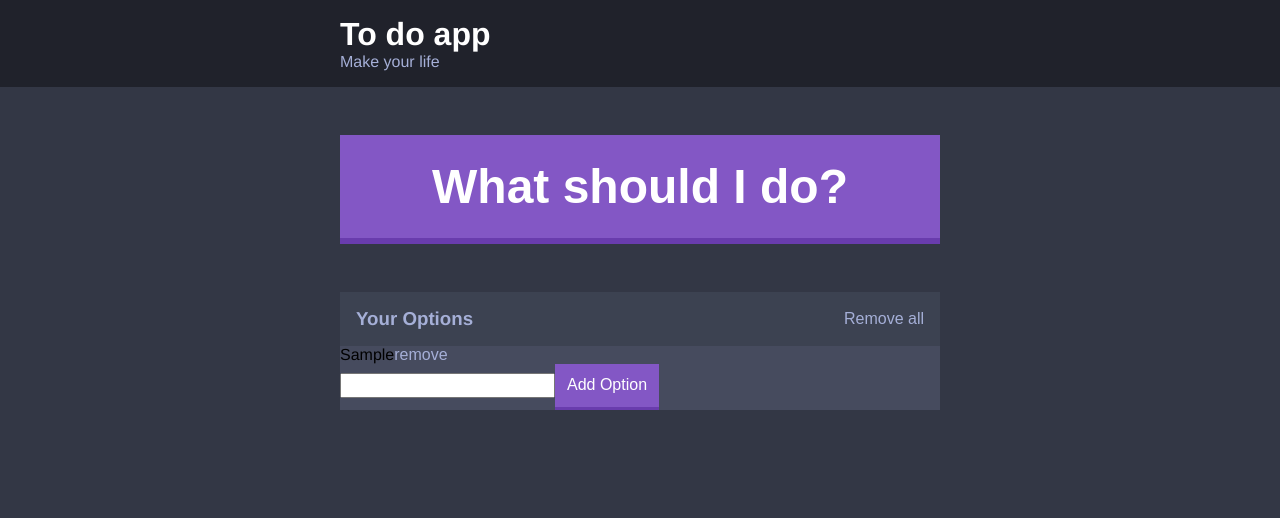
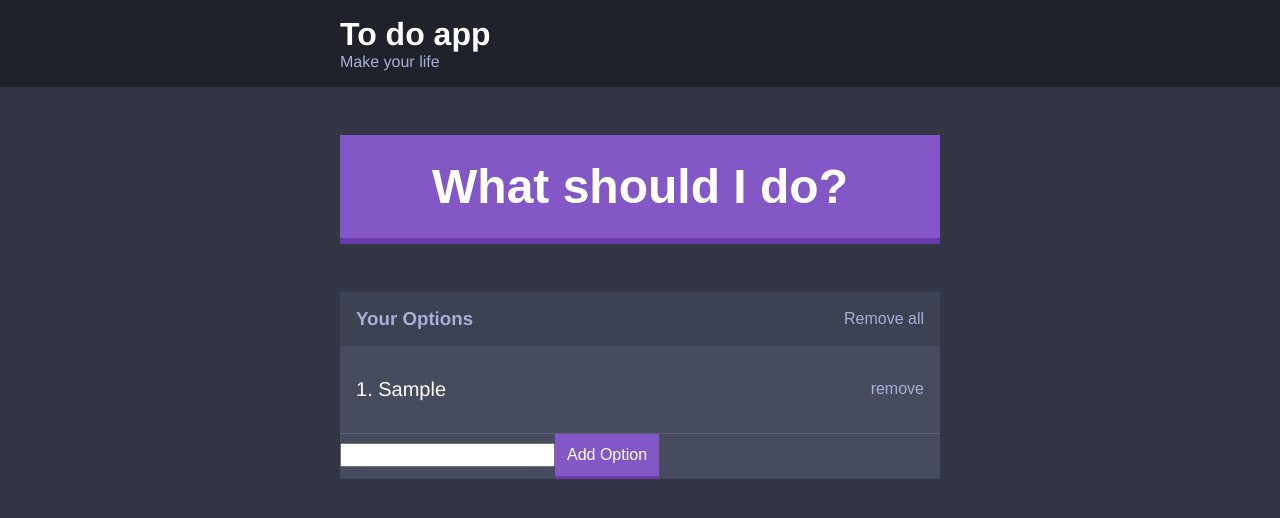
Before and after one commit to artem-solovev/reactjs_learning, a React app in the folder react-course-projects/indecision-app/: page / in a window 1280 px wide. Both pictures are taken after typing "Sample" into the empty fields and a click on the button "Add Option". Shown: the top 518 px of the page. Built offline with nearby package versions, Linux system fonts and the light colour scheme.

Commit message:
Stylized individual options

```diff
--- a/react-course-projects/indecision-app/src/components/Option.js
+++ b/react-course-projects/indecision-app/src/components/Option.js
@@ -1,8 +1,8 @@
 import React from 'react';
 
 const Option = ( props ) => (
-    <div>
-        { props.optionText }
+    <div className = "option">
+        <p className = "option__text">{ props.count }. { props.optionText }</p>
         <button
             className = "button button--link"
             onClick = { ( e ) => {
--- a/react-course-projects/indecision-app/src/components/Options.js
+++ b/react-course-projects/indecision-app/src/components/Options.js
@@ -16,10 +16,11 @@ const Options = ( props ) => (
         { props.options.length === 0 && <p className = "widget__message">Please add an option to get started!</p> }
 
         {
-            props.options.map( ( option ) => (
+            props.options.map( ( option, index ) => (
                 <Option
                     key = {option}
                     optionText = { option }
+                    count = { index + 1 }
                     handleDeleteOption = { props.handleDeleteOption }
                 />
             ) )
--- /dev/null
+++ b/react-course-projects/indecision-app/src/styles/components/_option.scss
@@ -0,0 +1,13 @@
+.option {
+    border-bottom: 1px solid lighten( $light-blue, 10% );
+    display: flex;
+    justify-content: space-between;
+    padding: $l-size $m-size;
+}
+
+.option__text {
+    color: #fff;
+    font-weight: 500;
+    font-size: 2rem;
+    margin: 0;
+}
--- a/react-course-projects/indecision-app/src/styles/styles.scss
+++ b/react-course-projects/indecision-app/src/styles/styles.scss
@@ -3,4 +3,5 @@
 @import './components/_button';
 @import './components/_container';
 @import './components/_header';
+@import './components/_option';
 @import './components/_widget';
```
